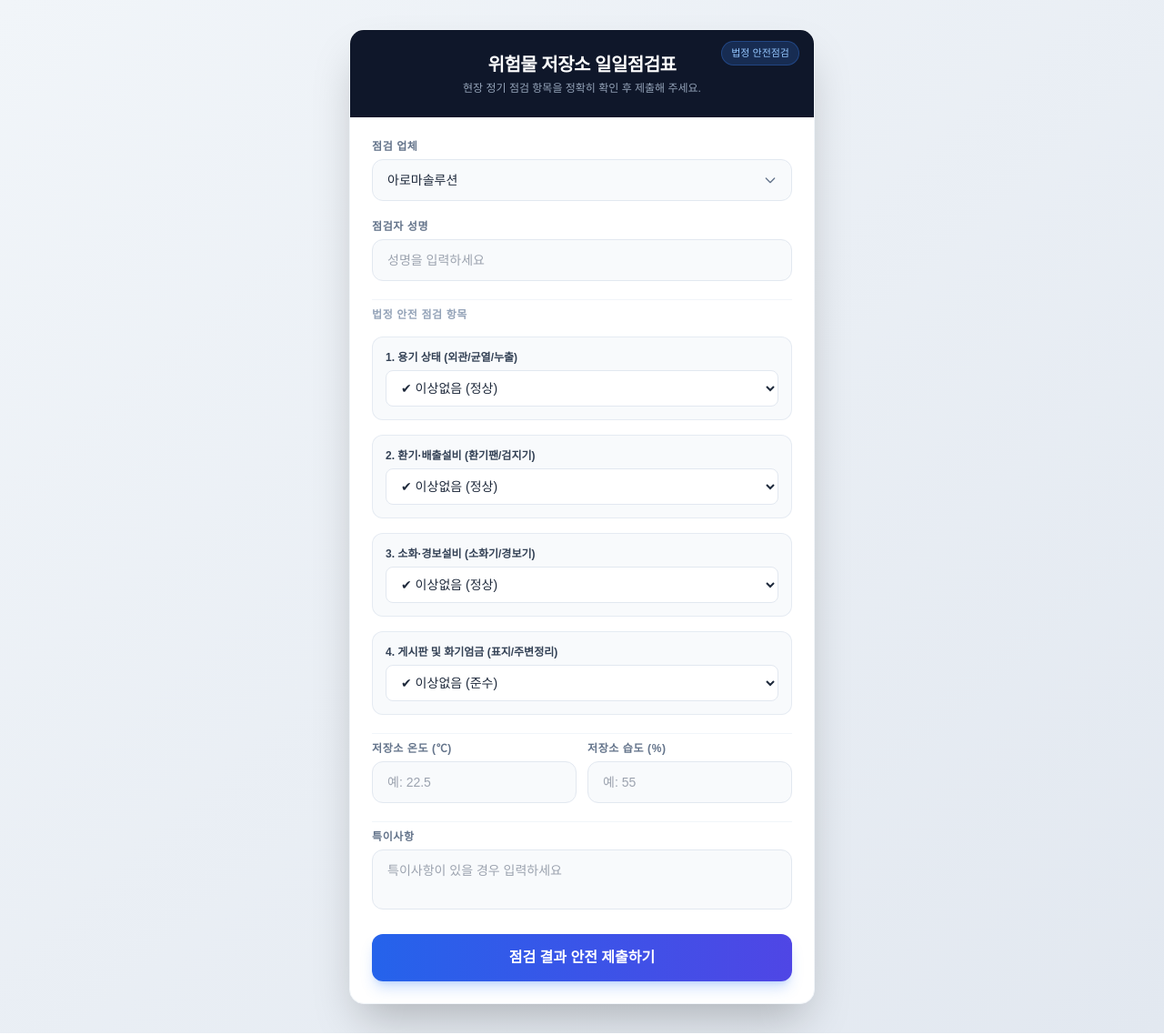
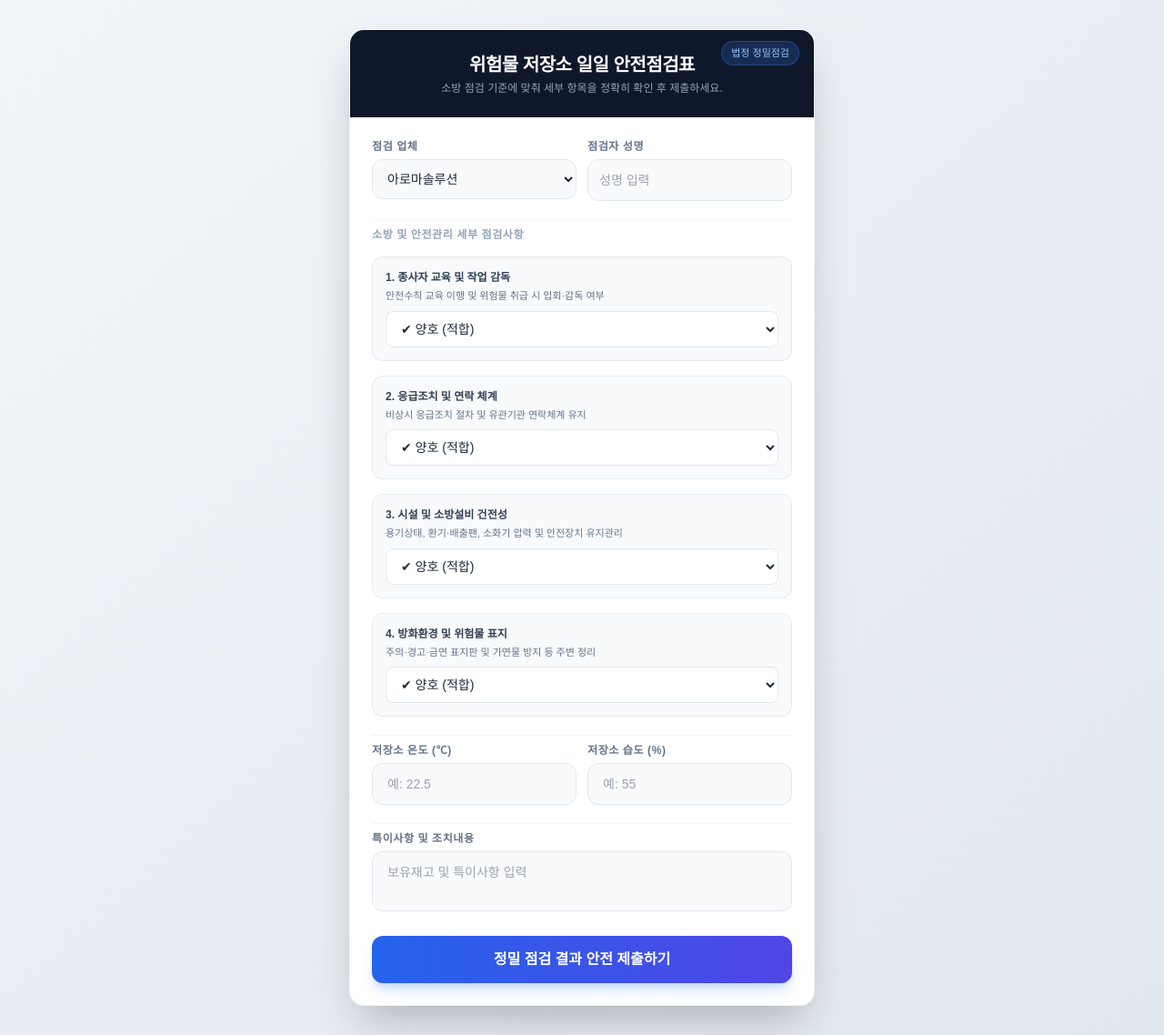
Before and after one commit to wjsdydxo94-a11y/hazardous-check, a Flask app: page / in a window 1280 px wide. Shown: the whole page at 91% size. Run offline with Flask 3, Linux system fonts and the light colour scheme; some libraries are stand-ins or nearby versions; some web fonts are replaced.

Commit message:
Update index.html

```diff
--- a/templates/index.html
+++ b/templates/index.html
@@ -3,110 +3,102 @@
 <head>
     <meta charset="UTF-8">
     <meta name="viewport" content="width=device-width, initial-scale=1.0">
-    <title>위험물 저장소 일일점검표</title>
+    <title>위험물 저장소 정밀 일일점검표</title>
     <script src="https://cdn.tailwindcss.com"></script>
     <link href="https://fonts.googleapis.com/css2?family=Pretendard:wght@400;500;600;700&display=swap" rel="stylesheet">
-    <style>
-        body { font-family: 'Pretendard', sans-serif; }
-    </style>
+    <style> body { font-family: 'Pretendard', sans-serif; } </style>
 </head>
 <body class="bg-gradient-to-br from-slate-100 to-slate-200 min-h-screen py-8 px-4 flex items-center justify-center">
     <div class="max-w-lg w-full bg-white shadow-2xl rounded-2xl border border-slate-100 overflow-hidden">
 
-        <!-- 상단 헤더 배너 -->
         <div class="bg-slate-900 text-white px-6 py-6 text-center relative">
-            <div class="absolute top-3 right-4 text-[11px] bg-blue-500/20 text-blue-300 px-2.5 py-1 rounded-full font-medium border border-blue-500/30">법정 안전점검</div>
-            <h1 class="text-xl font-bold tracking-tight mb-1">위험물 저장소 일일점검표</h1>
-            <p class="text-xs text-slate-400">현장 정기 점검 항목을 정확히 확인 후 제출해 주세요.</p>
+            <div class="absolute top-3 right-4 text-[11px] bg-blue-500/20 text-blue-300 px-2.5 py-1 rounded-full font-medium border border-blue-500/30">법정 정밀점검</div>
+            <h1 class="text-xl font-bold tracking-tight mb-1">위험물 저장소 일일 안전점검표</h1>
+            <p class="text-xs text-slate-400">소방 점검 기준에 맞춰 세부 항목을 정확히 확인 후 제출하세요.</p>
         </div>
 
         <form action="/submit" method="POST" class="p-6 space-y-5">
 
-            <!-- 업체 선택 -->
-            <div>
-                <label class="block text-xs font-bold uppercase tracking-wider text-slate-500 mb-1.5">점검 업체</label>
-                <div class="relative">
-                    <select name="company" class="w-full px-4 py-3 bg-slate-50 border border-slate-200 rounded-xl text-sm font-medium text-slate-800 focus:ring-2 focus:ring-blue-500 focus:bg-white transition-all outline-none appearance-none" required>
+            <!-- 업체 및 점검자 -->
+            <div class="grid grid-cols-2 gap-3">
+                <div>
+                    <label class="block text-xs font-bold uppercase tracking-wider text-slate-500 mb-1.5">점검 업체</label>
+                    <select name="company" class="w-full px-3 py-3 bg-slate-50 border border-slate-200 rounded-xl text-sm font-medium text-slate-800 focus:ring-2 focus:ring-blue-500 focus:bg-white transition-all outline-none" required>
                         <option value="아로마솔루션">아로마솔루션</option>
                         <option value="아로마리소스">아로마리소스</option>
                     </select>
-                    <div class="pointer-events-none absolute inset-y-0 right-0 flex items-center px-4 text-slate-500">
-                        <svg class="h-4 w-4" fill="none" stroke="currentColor" viewBox="0 0 24 24"><path stroke-linecap="round" stroke-linejoin="round" stroke-width="2" d="M19 9l-7 7-7-7"></path></svg>
-                    </div>
+                </div>
+                <div>
+                    <label class="block text-xs font-bold uppercase tracking-wider text-slate-500 mb-1.5">점검자 성명</label>
+                    <input type="text" name="inspector" required class="w-full px-3 py-3 bg-slate-50 border border-slate-200 rounded-xl text-sm font-medium text-slate-800 focus:ring-2 focus:ring-blue-500 focus:bg-white transition-all outline-none" placeholder="성명 입력">
                 </div>
             </div>
 
-            <!-- 점검자 성명 -->
-            <div>
-                <label class="block text-xs font-bold uppercase tracking-wider text-slate-500 mb-1.5">점검자 성명</label>
-                <input type="text" name="inspector" required class="w-full px-4 py-3 bg-slate-50 border border-slate-200 rounded-xl text-sm font-medium text-slate-800 focus:ring-2 focus:ring-blue-500 focus:bg-white transition-all outline-none" placeholder="성명을 입력하세요">
-            </div>
+            <!-- 정밀 점검 항목 그룹 -->
+            <div class="space-y-4 pt-2 border-t border-slate-100">
+                <p class="text-xs font-bold text-slate-400 uppercase tracking-wider">소방 및 안전관리 세부 점검사항</p>
 
-            <!-- 법정 안전 점검 항목 그룹 -->
-            <div class="space-y-4 pt-2 border-t border-slate-100">
-                <p class="text-xs font-bold text-slate-400 uppercase tracking-wider">법정 안전 점검 항목</p>
-
-                <!-- 1. 용기 상태 -->
+                <!-- 1. 종사자 교육 및 작업 감독 -->
                 <div class="bg-slate-50 p-3.5 rounded-xl border border-slate-200/80">
-                    <label class="block text-xs font-bold text-slate-700 mb-1.5">1. 용기 상태 (외관/균열/누출)</label>
-                    <select name="fire_ext" class="w-full px-3 py-2.5 bg-white border border-slate-200 rounded-lg text-sm font-medium text-slate-800 focus:ring-2 focus:ring-blue-500 transition-all outline-none">
-                        <option value="이상없음">✔ 이상없음 (정상)</option>
-                        <option value="정비필요">✘ 정비필요</option>
-                        <option value="점검불가">✘ 점검불가</option>
+                    <label class="block text-xs font-bold text-slate-700 mb-1">1. 종사자 교육 및 작업 감독</label>
+                    <p class="text-[11px] text-slate-500 mb-2">안전수칙 교육 이행 및 위험물 취급 시 입회·감독 여부</p>
+                    <select name="education" class="w-full px-3 py-2.5 bg-white border border-slate-200 rounded-lg text-sm font-medium text-slate-800 focus:ring-2 focus:ring-blue-500 outline-none">
+                        <option value="이상없음">✔ 양호 (적합)</option>
+                        <option value="정비필요">✘ 불량 / 조치요망</option>
                     </select>
                 </div>
 
-                <!-- 2. 환기·배출설비 -->
+                <!-- 2. 응급조치 및 연락 체계 -->
                 <div class="bg-slate-50 p-3.5 rounded-xl border border-slate-200/80">
-                    <label class="block text-xs font-bold text-slate-700 mb-1.5">2. 환기·배출설비 (환기팬/검지기)</label>
-                    <select name="alarm" class="w-full px-3 py-2.5 bg-white border border-slate-200 rounded-lg text-sm font-medium text-slate-800 focus:ring-2 focus:ring-blue-500 transition-all outline-none">
-                        <option value="이상없음">✔ 이상없음 (정상)</option>
-                        <option value="정비필요">✘ 정비필요</option>
-                        <option value="점검불가">✘ 점검불가</option>
+                    <label class="block text-xs font-bold text-slate-700 mb-1">2. 응급조치 및 연락 체계</label>
+                    <p class="text-[11px] text-slate-500 mb-2">비상시 응급조치 절차 및 유관기관 연락체계 유지</p>
+                    <select name="emergency" class="w-full px-3 py-2.5 bg-white border border-slate-200 rounded-lg text-sm font-medium text-slate-800 focus:ring-2 focus:ring-blue-500 outline-none">
+                        <option value="이상없음">✔ 양호 (적합)</option>
+                        <option value="정비필요">✘ 불량 / 조치요망</option>
                     </select>
                 </div>
 
-                <!-- 3. 소화·경보설비 -->
+                <!-- 3. 시설 및 소방설비 건전성 -->
                 <div class="bg-slate-50 p-3.5 rounded-xl border border-slate-200/80">
-                    <label class="block text-xs font-bold text-slate-700 mb-1.5">3. 소화·경보설비 (소화기/경보기)</label>
-                    <select name="vent" class="w-full px-3 py-2.5 bg-white border border-slate-200 rounded-lg text-sm font-medium text-slate-800 focus:ring-2 focus:ring-blue-500 transition-all outline-none">
-                        <option value="이상없음">✔ 이상없음 (정상)</option>
-                        <option value="정비필요">✘ 정비필요</option>
-                        <option value="점검불가">✘ 점검불가</option>
+                    <label class="block text-xs font-bold text-slate-700 mb-1">3. 시설 및 소방설비 건전성</label>
+                    <p class="text-[11px] text-slate-500 mb-2">용기상태, 환기·배출팬, 소화기 압력 및 안전장치 유지관리</p>
+                    <select name="facility" class="w-full px-3 py-2.5 bg-white border border-slate-200 rounded-lg text-sm font-medium text-slate-800 focus:ring-2 focus:ring-blue-500 outline-none">
+                        <option value="이상없음">✔ 양호 (적합)</option>
+                        <option value="정비필요">✘ 불량 / 조치요망</option>
                     </select>
                 </div>
 
-                <!-- 4. 게시판 및 화기엄금 -->
+                <!-- 4. 방화환경 및 위험물 표지 -->
                 <div class="bg-slate-50 p-3.5 rounded-xl border border-slate-200/80">
-                    <label class="block text-xs font-bold text-slate-700 mb-1.5">4. 게시판 및 화기엄금 (표지/주변정리)</label>
-                    <select name="leak" class="w-full px-3 py-2.5 bg-white border border-slate-200 rounded-lg text-sm font-medium text-slate-800 focus:ring-2 focus:ring-blue-500 transition-all outline-none">
-                        <option value="이상없음">✔ 이상없음 (준수)</option>
-                        <option value="미흡">✘ 개선 필요</option>
+                    <label class="block text-xs font-bold text-slate-700 mb-1">4. 방화환경 및 위험물 표지</label>
+                    <p class="text-[11px] text-slate-500 mb-2">주의·경고·금연 표지판 및 가연물 방지 등 주변 정리</p>
+                    <select name="signage" class="w-full px-3 py-2.5 bg-white border border-slate-200 rounded-lg text-sm font-medium text-slate-800 focus:ring-2 focus:ring-blue-500 outline-none">
+                        <option value="이상없음">✔ 양호 (적합)</option>
+                        <option value="정비필요">✘ 불량 / 조치요망</option>
                     </select>
                 </div>
             </div>
 
-            <!-- 온도 및 습도 -->
+            <!-- 온습도 -->
             <div class="grid grid-cols-2 gap-3 pt-2 border-t border-slate-100">
                 <div>
                     <label class="block text-xs font-bold uppercase tracking-wider text-slate-500 mb-1.5">저장소 온도 (℃)</label>
-                    <input type="number" step="0.1" name="temp" placeholder="예: 22.5" required class="w-full px-4 py-3 bg-slate-50 border border-slate-200 rounded-xl text-sm font-medium text-slate-800 focus:ring-2 focus:ring-blue-500 focus:bg-white transition-all outline-none">
+                    <input type="number" step="0.1" name="temp" placeholder="예: 22.5" required class="w-full px-4 py-3 bg-slate-50 border border-slate-200 rounded-xl text-sm font-medium text-slate-800 focus:ring-2 focus:ring-blue-500 focus:bg-white outline-none">
                 </div>
                 <div>
                     <label class="block text-xs font-bold uppercase tracking-wider text-slate-500 mb-1.5">저장소 습도 (%)</label>
-                    <input type="number" step="1" name="humidity" placeholder="예: 55" required class="w-full px-4 py-3 bg-slate-50 border border-slate-200 rounded-xl text-sm font-medium text-slate-800 focus:ring-2 focus:ring-blue-500 focus:bg-white transition-all outline-none">
+                    <input type="number" step="1" name="humidity" placeholder="예: 55" required class="w-full px-4 py-3 bg-slate-50 border border-slate-200 rounded-xl text-sm font-medium text-slate-800 focus:ring-2 focus:ring-blue-500 focus:bg-white outline-none">
                 </div>
             </div>
 
             <!-- 특이사항 -->
             <div class="pt-2 border-t border-slate-100">
-                <label class="block text-xs font-bold uppercase tracking-wider text-slate-500 mb-1.5">특이사항</label>
-                <textarea name="remarks" rows="2" placeholder="특이사항이 있을 경우 입력하세요" class="w-full px-4 py-3 bg-slate-50 border border-slate-200 rounded-xl text-sm font-medium text-slate-800 focus:ring-2 focus:ring-blue-500 focus:bg-white transition-all outline-none resize-none"></textarea>
+                <label class="block text-xs font-bold uppercase tracking-wider text-slate-500 mb-1.5">특이사항 및 조치내용</label>
+                <textarea name="remarks" rows="2" placeholder="보유재고 및 특이사항 입력" class="w-full px-4 py-3 bg-slate-50 border border-slate-200 rounded-xl text-sm font-medium text-slate-800 focus:ring-2 focus:ring-blue-500 focus:bg-white outline-none resize-none"></textarea>
             </div>
 
-            <!-- 제출 버튼 -->
             <button type="submit" class="w-full bg-gradient-to-r from-blue-600 to-indigo-600 text-white font-bold py-3.5 px-4 rounded-xl hover:from-blue-700 hover:to-indigo-700 transition-all shadow-lg shadow-blue-500/25 active:scale-[0.99] mt-2">
-                점검 결과 안전 제출하기
+                정밀 점검 결과 안전 제출하기
             </button>
         </form>
     </div>
```
